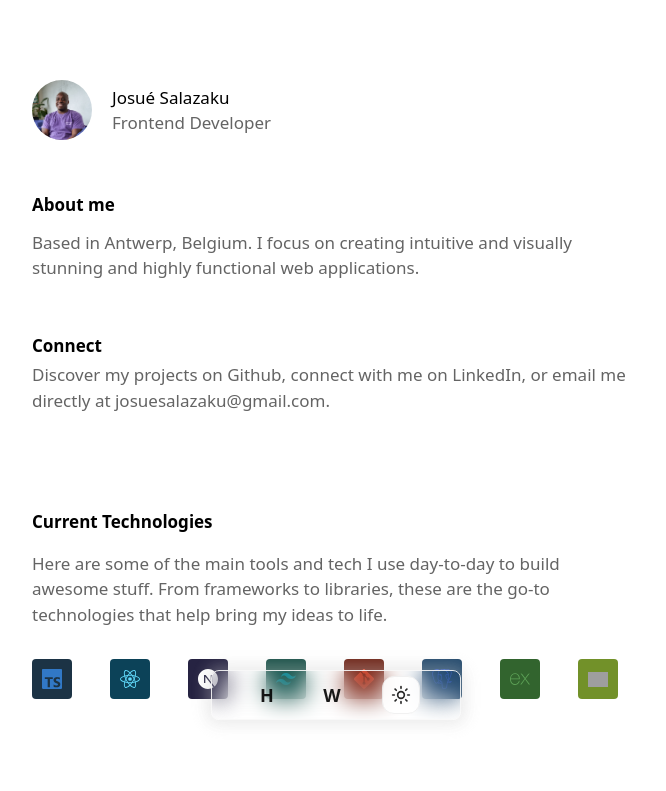
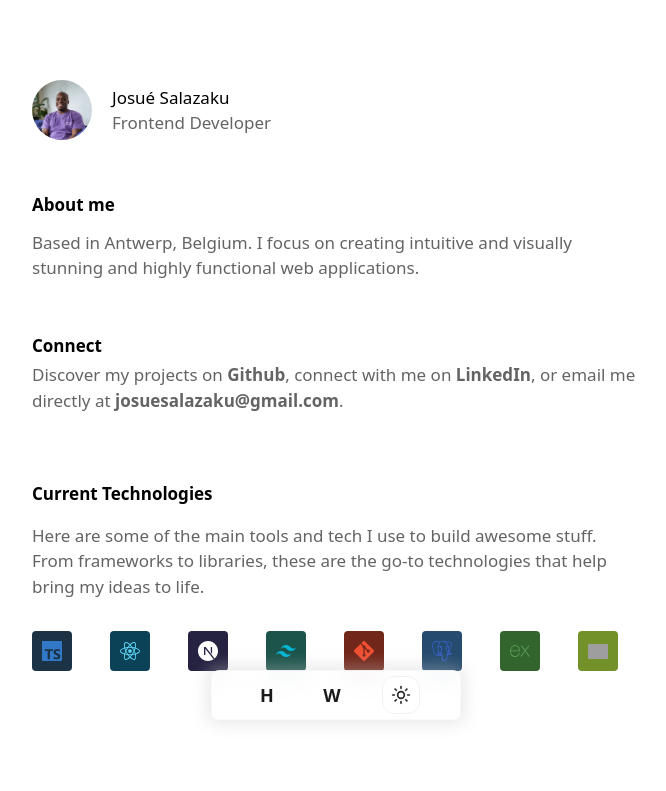
Before and after one commit to JosueSalazaku/portfolio-page, a Next.js app: page / in a window 1280 px wide. Shown: the top 791 px of the page, without its empty margins (304-970 px from the left). Built offline with nearby package versions, Linux system fonts and the light colour scheme; grey boxes are pictures that could not be loaded.

Commit message:
Refactor: change to meduim font-size for

```diff
--- a/src/app/components/ContactInfo.tsx
+++ b/src/app/components/ContactInfo.tsx
@@ -5,9 +5,9 @@ function ContactInfo() {
     <div className="pt-8 space-y-1">
       <h1 className="font-bold dark:text-white">Connect</h1>
       <p className="text-gray-lightmode dark:text-gray-darkmode">
-        Discover my projects on <a href="https://github.com/JosueSalazaku" className="font-normal text-blue-500 hover:underline">Github</a>,
-        connect with me on <a href="https://www.linkedin.com/in/yourusername" className="font-normal text-blue-500 hover:underline">LinkedIn</a>,
-        or email me directly at <a href="mailto:josuesalazaku@gmail.com" className="font-normal text-blue-500 hover:underline">josuesalazaku@gmail.com</a>.
+        Discover my projects on <a href="https://github.com/JosueSalazaku" className="font-bold text-blue-500 hover:underline">Github</a>,
+        connect with me on <a href="https://www.linkedin.com/in/yourusername" className="font-bold text-blue-500 hover:underline">LinkedIn</a>,
+        or email me directly at <a href="mailto:josuesalazaku@gmail.com" className="font-bold text-blue-500 hover:underline">josuesalazaku@gmail.com</a>.
       </p>
     </div>
   )
--- a/src/app/components/CurrentTech.tsx
+++ b/src/app/components/CurrentTech.tsx
@@ -20,7 +20,7 @@ function CurrentTech() {
         Current Technologies
       </h1>
       <p className="mt-4 text-gray-lightmode dark:text-gray-darkmode">
-        Here are some of the main tools and tech I use day-to-day to
+        Here are some of the main tools and tech I use to
         build awesome stuff. From frameworks to libraries,
         these are the go-to technologies that help bring my
         ideas to life.
--- a/src/app/layout.tsx
+++ b/src/app/layout.tsx
@@ -17,7 +17,7 @@ export default function RootLayout({
     <html lang="en" suppressHydrationWarning>
       <body
         id="main-body"
-        className="mx-auto h-screen max-w-screen-sm font-thin text-[17px] mb-14 w-full flex-1 px-4 pb-8 transition-color duration-700 ease-in-out dark:bg-[#111111] dark:text-white"
+        className="mx-auto h-screen max-w-screen-sm font-normal text-[17px] mb-14 w-full flex-1 px-4 pb-8 transition-color duration-700 ease-in-out dark:bg-[#111111] dark:text-white"
       >
         <ThemeProvider>
           <Nav />
--- a/src/app/page.tsx
+++ b/src/app/page.tsx
@@ -31,9 +31,10 @@ export default function Home() {
           </p>
         </div>
         <ContactInfo />
+        <CurrentTech />
+        <ProjectsSection />
       </section>
-      <CurrentTech />
-      <ProjectsSection />
+
     </main>
   );
 }
```
